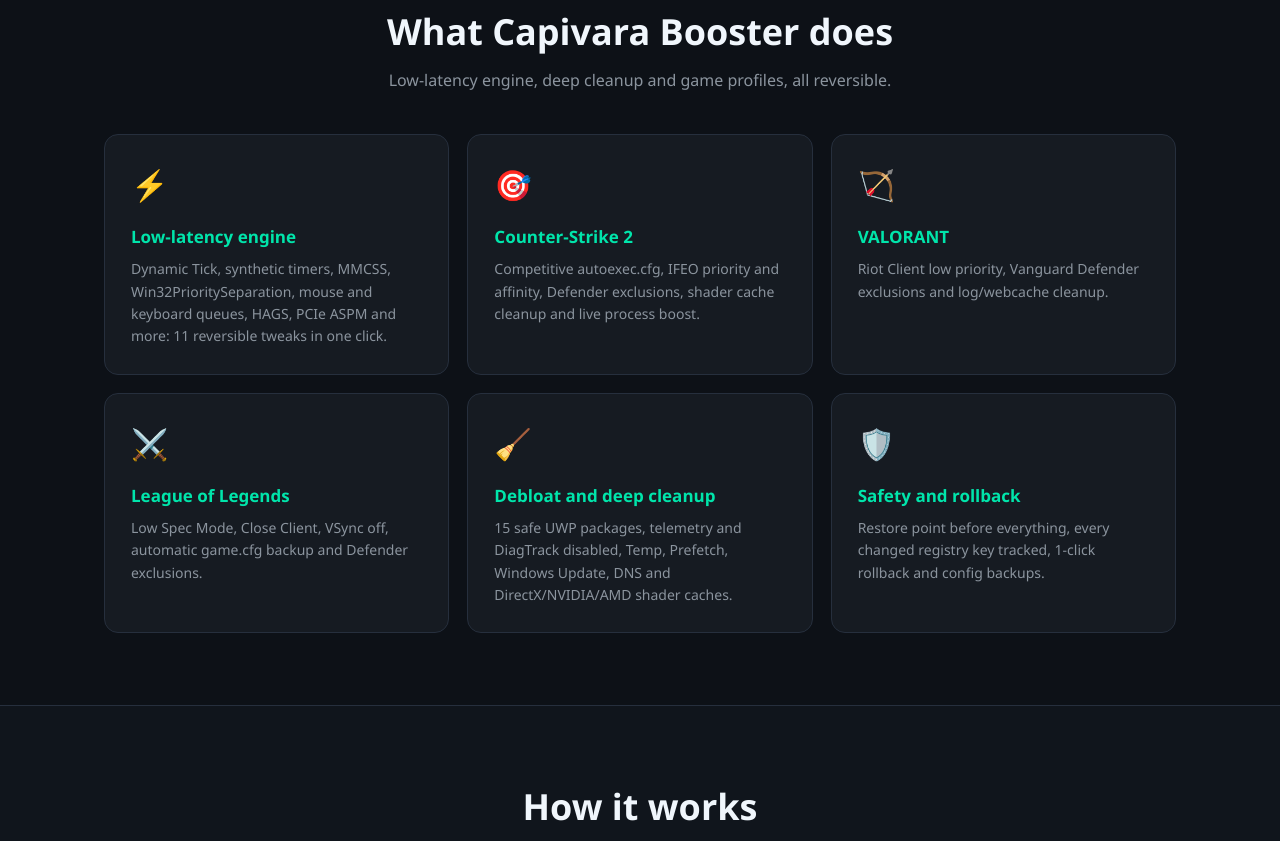
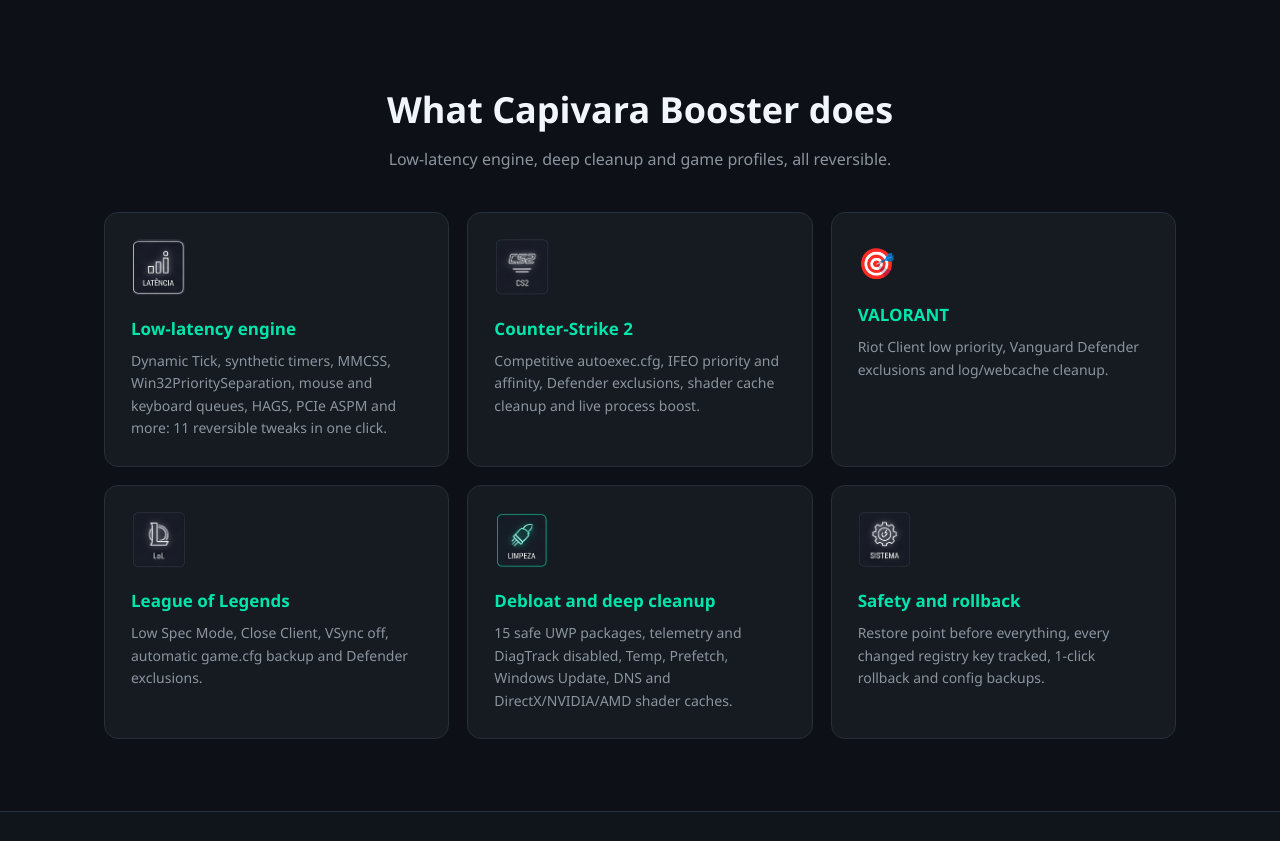
Before and after one commit to victorcatto/Capivara-Booster, a plain HTML site: page docs/site/index.html in a window 1280 px wide. Shown: the part 856-1697 px from the top of the page. Drawn offline with Linux system fonts and the light colour scheme; no server answers.

Commit message:
feat(brand): identidade visual oficial na landing e no app
- hero com ilustração 3D da capivara, favicon .ico e cards com ícones oficiais
- logo novo no sidebar do app e app.ico oficial no Tauri

```diff
--- a/docs/site/index.html
+++ b/docs/site/index.html
@@ -5,7 +5,7 @@
   <meta name="viewport" content="width=device-width, initial-scale=1.0" />
   <title>Capivara Booster - Otimização de Baixa Latência para Windows</title>
   <meta name="description" content="Otimizador Windows 10/11 para jogos competitivos: debloat, limpeza de caches, ajustes de latência no kernel, perfis para CS2, Valorant e LoL. Grátis e open source." />
-  <link rel="icon" href="logo.png" />
+  <link rel="icon" href="favicon.ico" />
   <link rel="stylesheet" href="styles.css" />
 </head>
 <body>
@@ -34,7 +34,7 @@
   <main>
     <section class="hero">
       <div class="hero-inner">
-        <img src="logo.png" alt="Capivara Booster" class="hero-logo" />
+        <img src="hero-capivara.png" alt="Capivara Booster" class="hero-illustration" />
         <div class="hero-badge-row">
           <span class="pill pill-cyan" id="hero-version">v2.1.0</span>
           <span class="pill" id="hero-date">—</span>
@@ -56,32 +56,32 @@
       <p class="section-sub" data-i18n="features_sub">Motor de baixa latência, limpeza profunda e perfis de jogo, tudo reversível.</p>
       <div class="grid">
         <article class="card">
-          <div class="card-icon">⚡</div>
+          <img class="card-img" src="icon-latencia.png" alt="" />
           <h3 data-i18n="f1_title">Motor de baixa latência</h3>
           <p data-i18n="f1_desc">Dynamic Tick, timers sintéticos, MMCSS, Win32PrioritySeparation, filas de mouse e teclado, HAGS, PCIe ASPM e mais: 11 tweaks reversíveis com um clique.</p>
         </article>
         <article class="card">
-          <div class="card-icon">🎯</div>
+          <img class="card-img" src="icon-cs2.png" alt="" />
           <h3>Counter-Strike 2</h3>
           <p data-i18n="f2_desc">autoexec.cfg competitivo, prioridade e afinidade por IFEO, exclusões no Defender, limpeza do shader cache e boost do processo ao vivo.</p>
         </article>
         <article class="card">
-          <div class="card-icon">🏹</div>
+          <div class="card-icon">🎯</div>
           <h3>VALORANT</h3>
           <p data-i18n="f3_desc">Riot Client em prioridade baixa, exclusões do Vanguard no Defender e limpeza de logs e webcache.</p>
         </article>
         <article class="card">
-          <div class="card-icon">⚔️</div>
+          <img class="card-img" src="icon-lol.png" alt="" />
           <h3>League of Legends</h3>
           <p data-i18n="f4_desc">Low Spec Mode, Close Client, VSync off, backup automático do game.cfg e exclusões no Defender.</p>
         </article>
         <article class="card">
-          <div class="card-icon">🧹</div>
+          <img class="card-img" src="icon-limpeza.png" alt="" />
           <h3 data-i18n="f5_title">Debloat e limpeza profunda</h3>
           <p data-i18n="f5_desc">15 pacotes UWP de remoção segura, telemetria e DiagTrack desativados, caches de Temp, Prefetch, Windows Update, DNS e shaders DirectX/NVIDIA/AMD.</p>
         </article>
         <article class="card">
-          <div class="card-icon">🛡️</div>
+          <img class="card-img" src="icon-sistema.png" alt="" />
           <h3 data-i18n="f6_title">Segurança e rollback</h3>
           <p data-i18n="f6_desc">Ponto de restauração antes de tudo, rastreamento de cada chave alterada no Registro, rollback em 1 clique e backups de configuração.</p>
         </article>
--- a/docs/site/styles.css
+++ b/docs/site/styles.css
@@ -38,7 +38,8 @@ a { color: var(--mint); text-decoration: none; }
 
 .hero { padding: 80px 24px 64px; text-align: center; background: radial-gradient(ellipse at 50% 0%, rgba(0,229,171,0.08), transparent 60%), radial-gradient(ellipse at 80% 40%, rgba(0,184,255,0.07), transparent 55%); }
 .hero-inner { max-width: 760px; margin: 0 auto; }
-.hero-logo { width: 120px; height: 120px; border-radius: 24px; border: var(--stroke) solid var(--mint); box-shadow: 0 0 60px rgba(0,229,171,0.28); margin-bottom: 28px; object-fit: contain; background: var(--bg); padding: 8px; }
+.hero-illustration { max-width: 380px; width: 100%; margin-bottom: 20px; border-radius: 20px; }
+.card-img { width: 56px; height: 56px; object-fit: contain; margin-bottom: 12px; }
 .hero-badge-row { display: flex; gap: 8px; justify-content: center; flex-wrap: wrap; margin-bottom: 24px; }
 .pill { padding: 5px 14px; border-radius: 20px; background: var(--card); border: 1px solid var(--border); font-size: 12.5px; font-weight: 600; color: var(--muted); }
 .pill-cyan { border-color: var(--mint); color: var(--mint); }
```
Also changed, not shown: docs/site/favicon.ico (added), docs/site/hero-capivara.png (added), docs/site/icon-cs2.png (added), docs/site/icon-latencia.png (added), docs/site/icon-limpeza.png (added), docs/site/icon-lol.png (added), docs/site/icon-sistema.png (added), docs/site/logo-horizontal.png (added), docs/site/logo.png, src-tauri/icons/app.ico, ui/public/logo.png.
